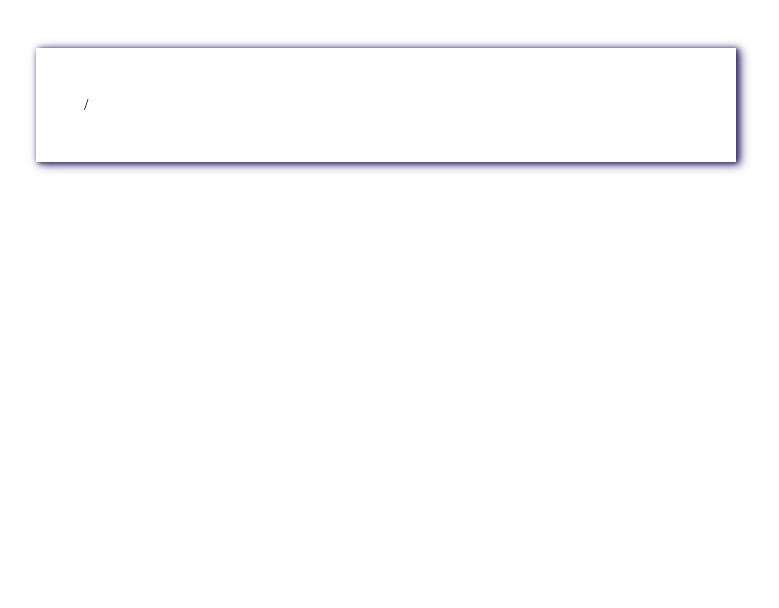
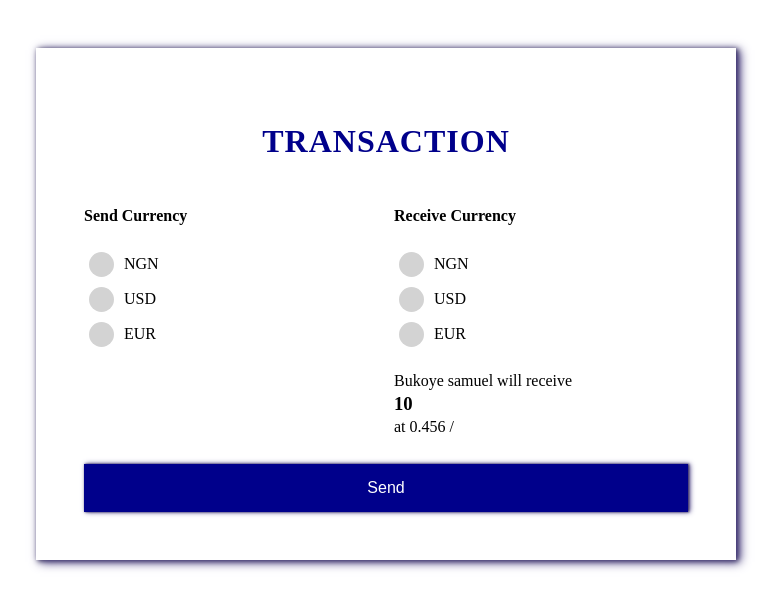
Before and after one commit to samuelbukoye/enichange, a React (Create React App) app: page /transaction in a window 1280 px wide. Shown: the top 608 px of the page, without its empty margins (254-1033 px from the left). Built offline with nearby package versions, Linux system fonts and the light colour scheme.

Commit message:
added transaction route

```diff
--- a/src/Routes/Transaction/Transaction.styles.ts
+++ b/src/Routes/Transaction/Transaction.styles.ts
@@ -1,122 +1,84 @@
-import { NavLink } from 'react-router-dom';
 import styled from 'styled-components';
 
-export const UserPageWrapper = styled.main`
-  padding: 0 2em 2em;
-  /* box-shadow: 4px 4px 10px #453a80, 2px 2px 5px #262041; */
-`;
-
-// Header
-
-// User Info
-
-export const UserInfo = styled.section`
-  width: 100%;
-  position: relative;
-  /* left: -2em; */
-  /* background-color: #06063d; */
-  /* color: #ffffff; */
-  color:black
-  padding: 2em;
-`;
-
-export const Welcome = styled.h3`
-  font-size: 1.5em;
-`;
-
-export const BalanceText = styled.p`
-  margin-top: 1.5em;
-  text-align: center;
-`;
-
-export const AccountInfoWrap = styled.div`
-  margin: 1em auto;
+export const TFormDiv = styled.div`
   display: grid;
-  grid-template-columns: repeat(3, 1fr);
+  grid-template-columns: 1fr 1fr;
   grid-gap: 1em;
 `;
 
-export const AccountInfoCard = styled.div`
-  text-align: center;
-  background-color: #06063d;
-  color: #ffffff;
-  padding: 1em 3em;
-  border-radius: 10px;
+export const TFInnerDiv = styled.div``;
+
+export const TFCurrency = styled.div``;
+export const TFCTitle = styled.h4``;
+export const TCRadioWrap = styled.div``;
+
+export const TCRadioDiv = styled.div`
+  display: flex;
+  align-items: center;
+  cursor: pointer;
+  padding: 5px;
 `;
 
-export const Currency = styled.h5``;
-
-export const Balance = styled.p`
-  font-size: 1.5em;
+export const TCRadioSpan = styled.span<{ active: boolean }>`
+  cursor: pointer;
+  height: 25px;
+  width: 25px;
+  background-color: ${(props) => (props.active ? '#2196F3' : 'lightgrey')};
+  border-radius: 50%;
+  margin-right: 10px;
 `;
 
-// transactions header
-
-export const UPHHeader = styled.header`
-  display: flex;
-  justify-content: space-between;
-  align-items: center;
-  padding-bottom: 2em;
+export const TCValue = styled.span`
+  cursor: pointer;
 `;
 
-export const UPH1 = styled.h2`
-  font-size: 28px;
+export const BalanceP = styled.p`
+  font-size: 12px;
+`;
+export const InputDiv = styled.div`
+  margin: 10px 0;
+  display: grid;
+  grid-template-columns: 1fr 3fr;
+`;
+export const InputLabel = styled.label`
+  font-size: 1.1em;
+  font-weight: bold;
+  padding: 10px;
+  color: grey;
+  background-color: lightblue;
+  display: flex;
+  align-items: center;
+  justify-content: center;
+`;
+export const InputStyled = styled.input<{ value: number; balance: number }>`
+  width: 100%;
+  padding: 15px;
+  font-size: 1.1em;
+  background-color: #dddfe7;
+  color: #0d1022;
+  border-top-right-radius: 10px;
+  border-bottom-right-radius: 10px;
+  border-color: ${(p) =>
+    p.value > p.balance || p.value < 1 ? 'pink' : 'green'};
+
+  :hover {
+    background-color: #d4d7e9;
+  }
+  &:focus {
+    background-color: #c3c6d8;
+    outline: none;
+  }
 `;
 
-export const UPHButton = styled.button`
-  font-size: 12px;
-  text-decoration: none;
-  padding: 1em 1.5em;
-  color: #ffffff;
-  background-color: #3636dd;
-  border: none;
-  border-radius: 5px;
+export const ReceivedDiv = styled.div`
+  margin-top: 20px;
 `;
 
-export const UPHNavLink = styled(NavLink)`
-  text-decoration: none;
-  color: #ffffff;
-  text-transform: uppercase;
+export const Balancep = styled.p`
+  margin-top: 0px;
+  margin-bottom: 3px;
 `;
-
-// Transactions
-
-export const Transactions = styled.section`
-  display: grid;
-  grid-template-columns: repeat(7, 1fr);
-  font-size: 12px;
+export const ReceivedValue = styled.h3`
+  margin-top: 0px;
+  margin-bottom: 3px;
 `;
-
-export const TransactionsCol = styled.h4`
-  border-top: 1px solid #e2e0e0;
-  padding: 1em;
-`;
-
-export const TransactionsCell = styled.p`
-  border-top: 1px solid #e2e0e0;
-  padding: 1em;
-`;
-
-// Transactions Footer
-
-export const TransactionsFooter = styled.footer`
-  display: flex;
-  justify-content: flex-end;
-  padding-top: 1em;
-`;
-export const TFButton = styled.button`
-  display: flex;
-  justify-content: space-around;
-  font-size: 12px;
-  text-transform: uppercase;
-  padding: 0.5em 1em;
-  color: 3636dd;
-  background-color: inherit;
-  border: 1px solid #3636dd;
-  border-radius: 5px;
-`;
-export const TFSpan = styled.span``;
-
-export const TFI = styled.i`
-  padding-left: 0.5em;
-`;
--- a/src/Routes/Transaction/Transaction.tsx
+++ b/src/Routes/Transaction/Transaction.tsx
@@ -1,10 +1,210 @@
+import { useCallback, useEffect, useState } from 'react';
 import Layout from '../../Components/Layout/Layout';
-import { FormWrapper } from '../Login/Login.styles';
+import { FormButton, FormTitle, FormWrapper } from '../Login/Login.styles';
+import { MessageStyle } from '../Signup/Signup.styles';
+import {
+  Balancep,
+  BalanceP,
+  InputDiv,
+  InputLabel,
+  InputStyled,
+  ReceivedDiv,
+  ReceivedValue,
+  TCRadioDiv,
+  TCRadioSpan,
+  TCRadioWrap,
+  TCValue,
+  TFCTitle,
+  TFCurrency,
+  TFInnerDiv,
+  TFormDiv,
+} from './Transaction.styles';
 
 const Transaction = () => {
+  const onSubmit = (e: any) => {
+    e.preventDefault();
+  };
+  const [balance, setBalance] = useState(2345.0);
+  const [sendCurrency, setSendCurrency] = useState('');
+  const [receiveCurrency, setReceiveCurrency] = useState('');
+  const [sendValue, setSendValue] = useState(10);
+  const [receivedValue, setReceivedValue] = useState(10);
+  const [sendValueErr, setSendValueErr] = useState('gfdsd');
+
+  const [receiver, setReceiver] = useState('Bukoye samuel');
+  const [enchangeRate, setEnchangeRate] = useState(0.456);
+
+  const setSendCurrencyValue = (curr: string) => {
+    sendCurrency === curr ? setSendCurrency('') : setSendCurrency(curr);
+  };
+  const setReceiveCurrencyValue = (curr: string) => {
+    receiveCurrency === curr
+      ? setReceiveCurrency('')
+      : setReceiveCurrency(curr);
+  };
+
+  const handleValueChange = useCallback(() => {
+    if (sendValue < 1) {
+      console.log('hhii');
+      setSendValueErr('Must be a positive value');
+      return;
+    } else if (sendValue > balance) {
+      setSendValueErr('Value to send is more than balance at' + balance);
+      return;
+    }
+    setSendValueErr('');
+  }, [sendValue, balance]);
+
+  useEffect(() => {
+    handleValueChange();
+  }, [sendValue, handleValueChange]);
+
   return (
     <Layout>
-      <FormWrapper>/</FormWrapper>
+      <FormWrapper>
+        <FormTitle>Transaction</FormTitle>
+        <TFormDiv>
+          <TFInnerDiv>
+            <TFCurrency>
+              <TFCTitle>Send Currency</TFCTitle>
+              <TCRadioWrap>
+                <TCRadioDiv>
+                  <TCRadioSpan
+                    active={sendCurrency === 'ngn' ? true : false}
+                    onClick={() => {
+                      setSendCurrencyValue('ngn');
+                    }}
+                  ></TCRadioSpan>
+                  <TCValue
+                    onClick={() => {
+                      setSendCurrencyValue('ngn');
+                    }}
+                  >
+                    NGN
+                  </TCValue>
+                </TCRadioDiv>
+                <TCRadioDiv>
+                  <TCRadioSpan
+                    active={sendCurrency === 'usd' ? true : false}
+                    onClick={() => {
+                      setSendCurrencyValue('usd');
+                    }}
+                  ></TCRadioSpan>
+                  <TCValue
+                    onClick={() => {
+                      setSendCurrencyValue('usd');
+                    }}
+                  >
+                    USD
+                  </TCValue>
+                </TCRadioDiv>
+                <TCRadioDiv>
+                  <TCRadioSpan
+                    active={sendCurrency === 'eur' ? true : false}
+                    onClick={() => {
+                      setSendCurrencyValue('eur');
+                    }}
+                  ></TCRadioSpan>
+                  <TCValue
+                    onClick={() => {
+                      setSendCurrencyValue('eur');
+                    }}
+                  >
+                    EUR
+                  </TCValue>
+                </TCRadioDiv>
+              </TCRadioWrap>
+            </TFCurrency>
+            {sendCurrency && (
+              <>
+                <BalanceP>
+                  Your {sendCurrency} balance is {balance}
+                </BalanceP>
+                <InputDiv>
+                  <InputLabel htmlFor="sendValue">
+                    <span>Amount</span>
+                  </InputLabel>
+                  <InputStyled
+                    type="number"
+                    name="sendValue"
+                    placeholder="Email"
+                    onChange={(e: any) => {
+                      setSendValue(e.target.value);
+                    }}
+                    value={sendValue}
+                    balance={balance}
+                  />
+                </InputDiv>
+                {sendValueErr && (
+                  <MessageStyle error={sendValueErr}>
+                    {sendValueErr}
+                  </MessageStyle>
+                )}
+              </>
+            )}
+          </TFInnerDiv>
+          <TFInnerDiv>
+            <TFCurrency>
+              <TFCTitle>Receive Currency</TFCTitle>
+              <TCRadioWrap>
+                <TCRadioDiv>
+                  <TCRadioSpan
+                    active={receiveCurrency === 'ngn' ? true : false}
+                    onClick={() => {
+                      setReceiveCurrencyValue('ngn');
+                    }}
+                  ></TCRadioSpan>
+                  <TCValue
+                    onClick={() => {
+                      setReceiveCurrencyValue('ngn');
+                    }}
+                  >
+                    NGN
+                  </TCValue>
+                </TCRadioDiv>
+                <TCRadioDiv>
+                  <TCRadioSpan
+                    active={receiveCurrency === 'usd' ? true : false}
+                    onClick={() => {
+                      setReceiveCurrencyValue('usd');
+                    }}
+                  ></TCRadioSpan>
+                  <TCValue
+                    onClick={() => {
+                      setReceiveCurrencyValue('usd');
+                    }}
+                  >
+                    USD
+                  </TCValue>
+                </TCRadioDiv>
+                <TCRadioDiv>
+                  <TCRadioSpan
+                    active={receiveCurrency === 'eur' ? true : false}
+                    onClick={() => {
+                      setReceiveCurrencyValue('eur');
+                    }}
+                  ></TCRadioSpan>
+                  <TCValue
+                    onClick={() => {
+                      setReceiveCurrencyValue('eur');
+                    }}
+                  >
+                    EUR
+                  </TCValue>
+                </TCRadioDiv>
+              </TCRadioWrap>
+            </TFCurrency>
+            <ReceivedDiv>
+              <Balancep>{receiver} will receive</Balancep>
+              <ReceivedValue>{receivedValue}</ReceivedValue>
+              <Balancep>
+                at {enchangeRate} {sendCurrency}/{receiveCurrency}
+              </Balancep>
+            </ReceivedDiv>
+          </TFInnerDiv>
+        </TFormDiv>
+        <FormButton onClick={(e) => onSubmit(e)}>Send</FormButton>
+      </FormWrapper>
     </Layout>
   );
 };
```
